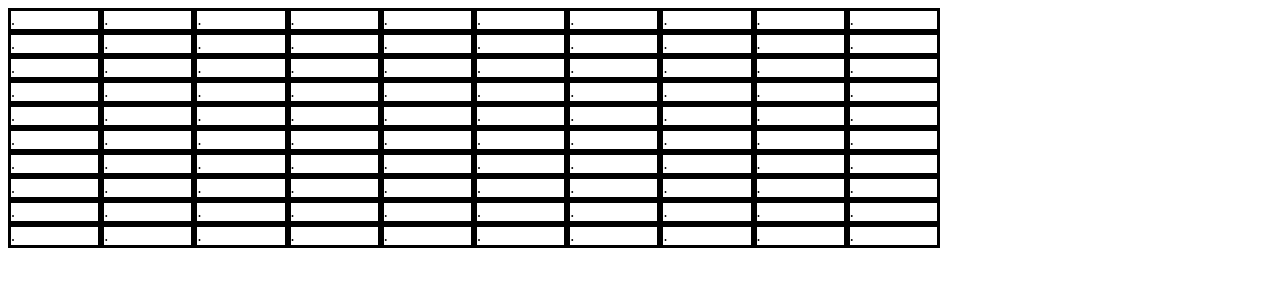
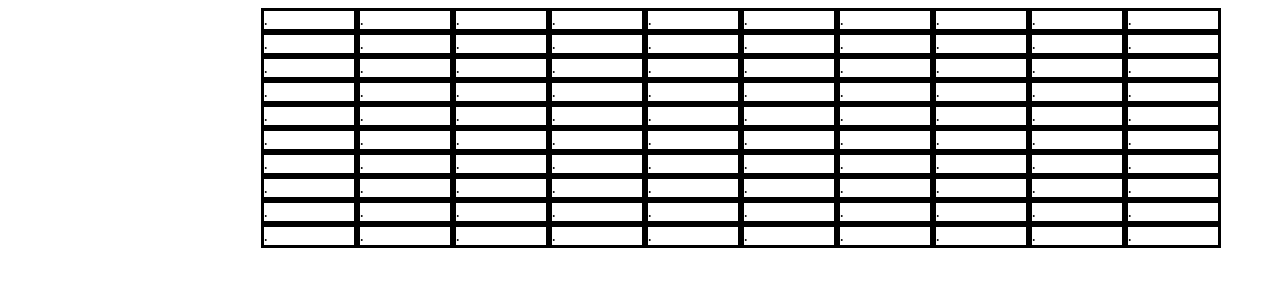
Before and after one commit to Adnnann/drawing-board, a React (Create React App) app: page / in a window 1280 px wide. Shown: the top 300 px of the page. Built offline with nearby package versions, Linux system fonts and the light colour scheme.

Commit message:
Init. commit

```diff
--- a/src/components/SketchPad.js
+++ b/src/components/SketchPad.js
@@ -25,7 +25,7 @@ console.log(auto)
 
     return(
 
-        <div style={{gridTemplateColumns:auto, width:"932px", display:"grid"}}>
+        <div style={{gridTemplateColumns:auto, width:"960px", display:"grid", marginLeft:"20%"}}>
             {
                  div.map((item) => {
                     return(
```
